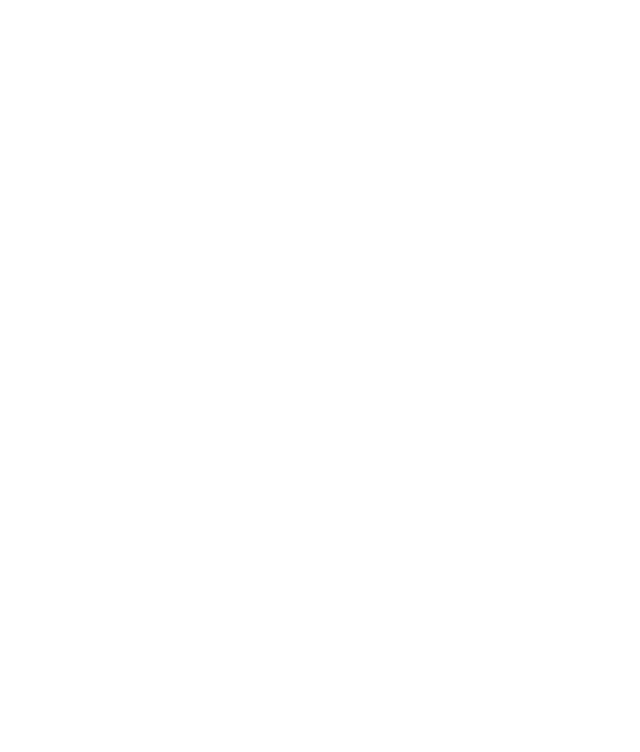
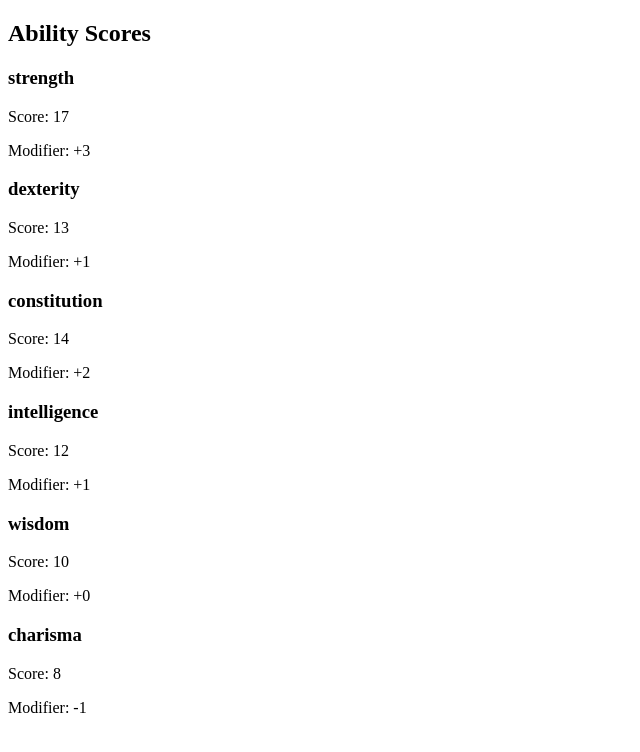
Before and after one commit to xylthien/dnd-character-sheet, a plain HTML site: page index.html in a window 1280 px wide. Shown: the whole page, without its empty margins (0-640 px from the left). Drawn offline with Linux system fonts and the light colour scheme.

Commit message:
Updated JSON, JS, and HTML for data

```diff
--- a/data/grug.json
+++ b/data/grug.json
@@ -27,7 +27,13 @@
     },
     "strength": {
         "base": 15,
-        "adjustments": []
+        "adjustments": [
+            {
+                "amount": 2,
+                "sourceType": "background",
+                "sourceName": "Example Background"
+            }
+        ]
     },
     "dexterity": {
         "base": 13,
--- a/index.html
+++ b/index.html
@@ -4,8 +4,13 @@
     <meta charset="UTF-8">
     <meta name="viewport" content="width=device-width, initial-scale=1.0">
     <title>Document</title>
+
+    <script type="module" src="scripts/app.js"></script>
 </head>
 <body>
-
+    <section id="ability-scores">
+        <h2>Ability Scores</h2>
+        <div id="ability-list"></div>
+    </section>
 </body>
 </html>
--- a/scripts/app.js
+++ b/scripts/app.js
@@ -0,0 +1,31 @@
+import { calculateAbilityModifiers } from "./rules/abilities.js";
+
+async function loadCharacter() {
+    const response = await fetch('data/grug.json');
+    const character = await response.json();
+
+    const abilityMod = calculateAbilityModifiers(character);
+
+    const abilityList = document.querySelector('#ability-list');
+
+    for (const ability of Object.keys(abilityMod)) {
+        const score = abilityMod[ability].score;
+        const modifier = abilityMod[ability].modifier;
+
+        const abilityCard = document.createElement('div');
+        const heading = document.createElement('h3');
+        const scoreText = document.createElement('p');
+        const modifierText = document.createElement('p');
+
+        heading.textContent = ability;
+        scoreText.textContent = `Score: ${score}`;
+        modifierText.textContent = `Modifier: ${modifier >= 0 ? "+" : ""}${modifier}`;
+
+        abilityCard.append(heading, scoreText, modifierText);
+        abilityList.append(abilityCard);
+    }
+}
+
+
+
+loadCharacter();
--- /dev/null
+++ b/scripts/rules/abilities.js
@@ -0,0 +1,32 @@
+const abilities = [
+        'strength',
+        'dexterity',
+        'constitution',
+        'intelligence',
+        'wisdom',
+        'charisma'
+    ];
+
+function calculateModifier(score) {
+    return Math.floor((score - 10) / 2);
+}
+
+function calculateAbilityModifiers(character) {
+    const abilityMod = {};
+
+    for (const ability of abilities) {
+        let adjustedScore = character.abilityScores[ability].base;
+
+        for (const adjustments of character.abilityScores[ability].adjustments) {
+           adjustedScore += adjustments.amount;
+        }
+
+        abilityMod[ability] = {
+            score: adjustedScore,
+            modifier: calculateModifier(adjustedScore)
+        };
+    }
+    return abilityMod;
+}
+
+export { calculateAbilityModifiers };
```
Also changed, not shown: data/character-template.json (deleted, +0 -39 lines).
